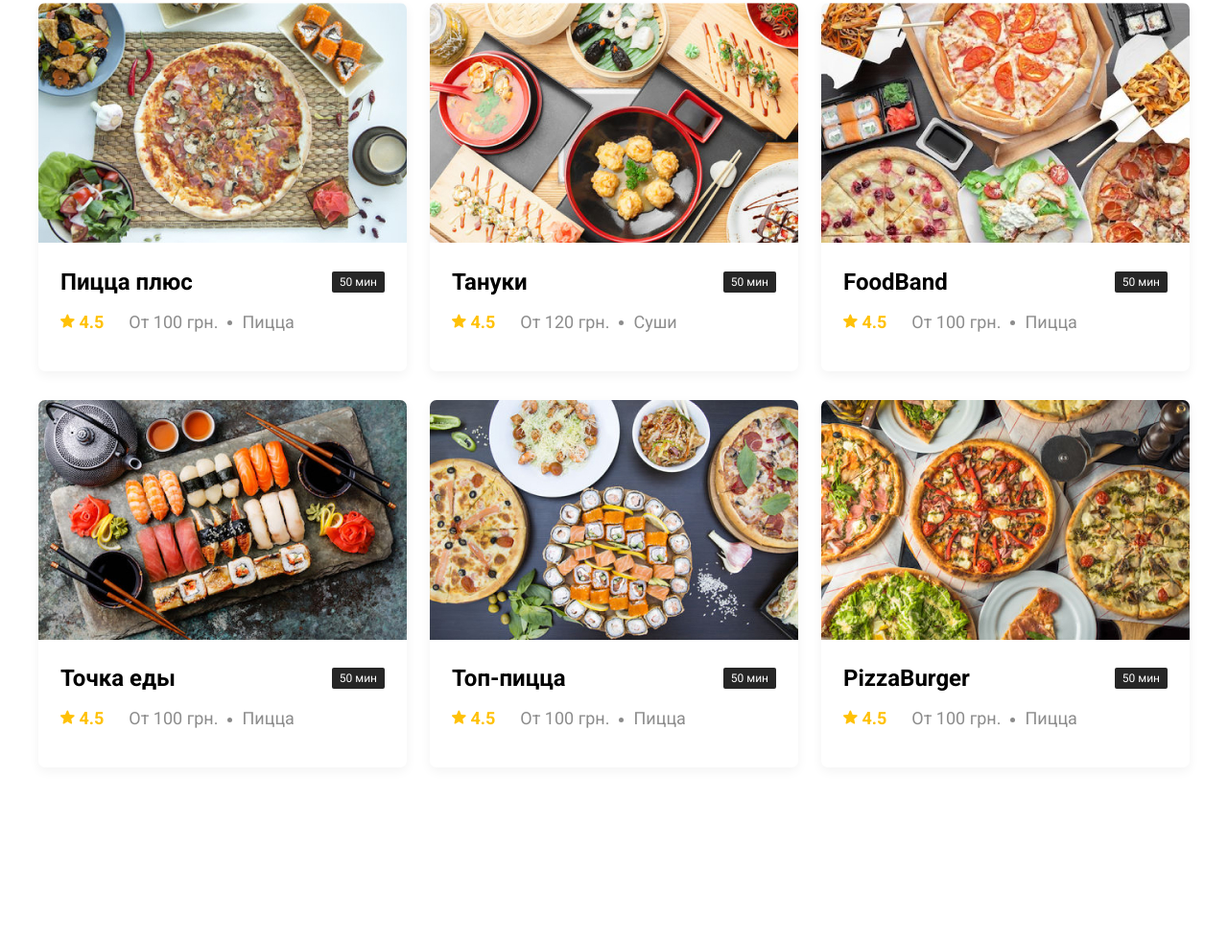
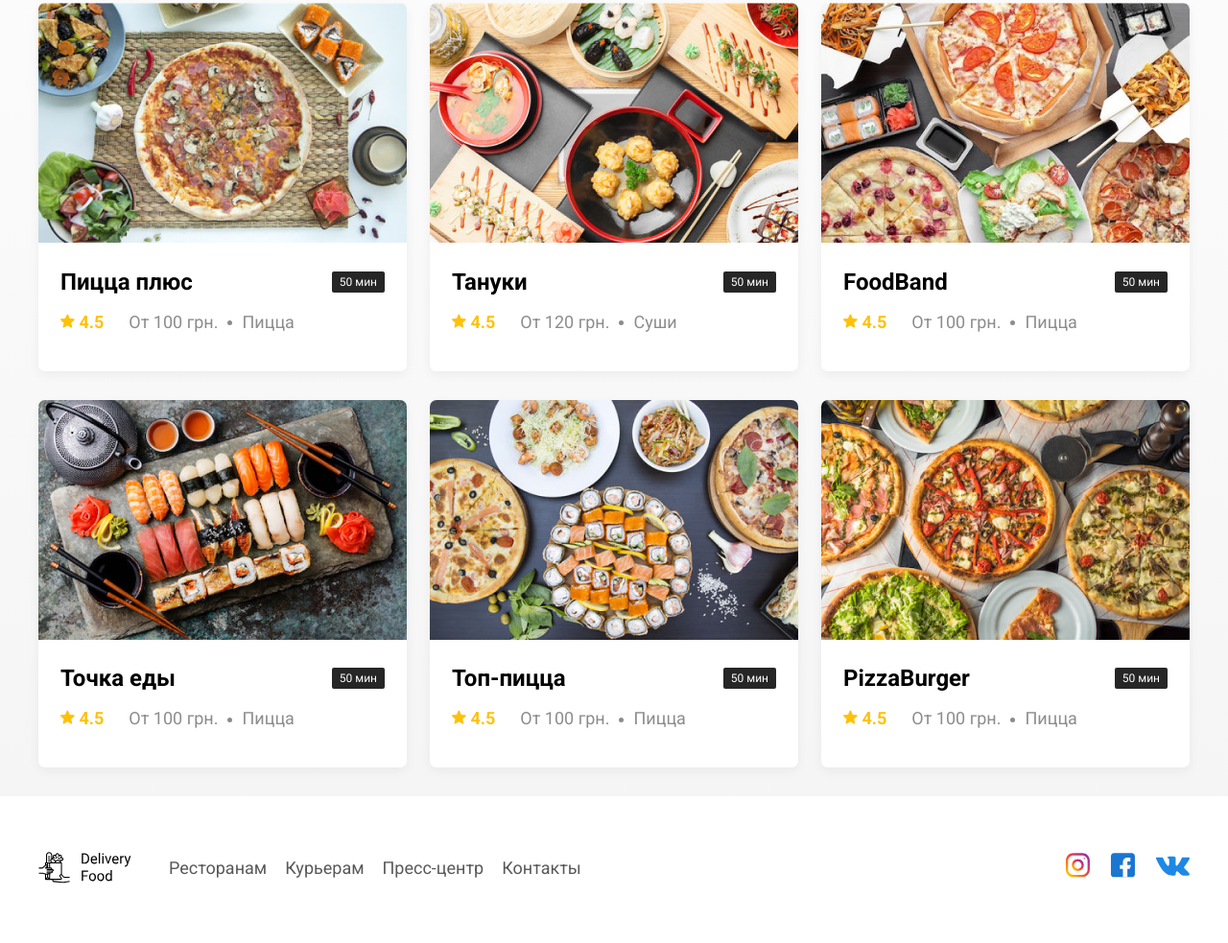
Before and after one commit to NatalyCoding/food-delivery, a plain HTML site: page index.html in a window 1280 px wide. Shown: the part 643-1626 px from the top of the page at 96% size. Before the commit the page ends 1529 px from the top, so only its background shows below. Drawn offline with Linux system fonts and the light colour scheme.

Commit message:
feat: footer

```diff
--- a/css/index.css
+++ b/css/index.css
@@ -121,6 +121,10 @@ body {
     line-height: 28px;
 }
 
+.main {
+    background: linear-gradient(180deg, rgba(245, 245, 245, 0) 1.04%, #f5f5f5 100%);
+}
+
 .restaurants {
     margin: 56px 0;
 }
@@ -221,3 +225,40 @@ body {
     border-radius: 50%;
     margin-left: 10px;
 }
+
+.footer {
+    padding: 0 0 60px;
+}
+
+.footer-block {
+    display: flex;
+    align-items: center;
+    justify-content: space-between;
+}
+
+.footer-nav {
+    margin-left: 35px;
+    margin-right: auto;
+}
+
+.footer-link {
+    display: inline-block;
+    color: #595959;
+    text-decoration: none;
+    font-size: 18px;
+    line-height: 21px;
+    font-weight: 400;
+}
+
+.footer-link:not(:last-child) {
+    margin-right: 15px;
+}
+
+.social-links {
+    display: flex;
+    align-items: center;
+}
+
+.social-link:not(:last-child) {
+    margin-right: 21px;
+}
--- a/index.html
+++ b/index.html
@@ -13,9 +13,9 @@
 </head>
 
 <body>
-    <div class="container">
-        <header class="header">
 
+    <header class="header">
+        <div class="container">
             <div class="header-top">
                 <img src="img/logo.svg" alt="Logo" class="logo">
                 <input type="text" class="input input-address" placeholder="Адрес доставки">
@@ -28,11 +28,12 @@
                         <span>Корзина</span></button>
                 </div>
             </div>
+        </div>
+    </header>
 
-        </header>
-        <main>
+    <main class="main">
 
-
+        <div class="container">
             <section class="promo">
 
                 <h1 class="promo-title">Онлайн-сервис<br> доставки еды на дом</h1>
@@ -144,9 +145,27 @@
                     </div>
                 </div>
             </section>
+        </div>
+    </main>
 
-        </main>
-    </div>
+    <footer class="footer">
+        <div class="container">
+            <div class="footer-block">
+                <img src="img/logo.svg" alt="logo" class="logo footer-logo">
+                <nav class="footer-nav">
+                    <a href="#" class="footer-link">Ресторанам</a>
+                    <a href="#" class="footer-link">Курьерам</a>
+                    <a href="#" class="footer-link">Пресс-центр</a>
+                    <a href="#" class="footer-link">Контакты</a>
+                </nav>
+                <div class="social-links">
+                    <a href="#" class="social-link"><img src="img/insta.svg" alt="instagram"></a>
+                    <a href="#" class="social-link"><img src="img/fb.svg" alt="facebook"></a>
+                    <a href="#" class="social-link"><img src="img/vk.svg" alt="vk"></a>
+                </div>
+            </div>
+        </div>
+    </footer>
 </body>
 
 </html>
```
Also changed, not shown: img/fb.svg (added), img/insta.svg (added), img/vk.svg (added).
